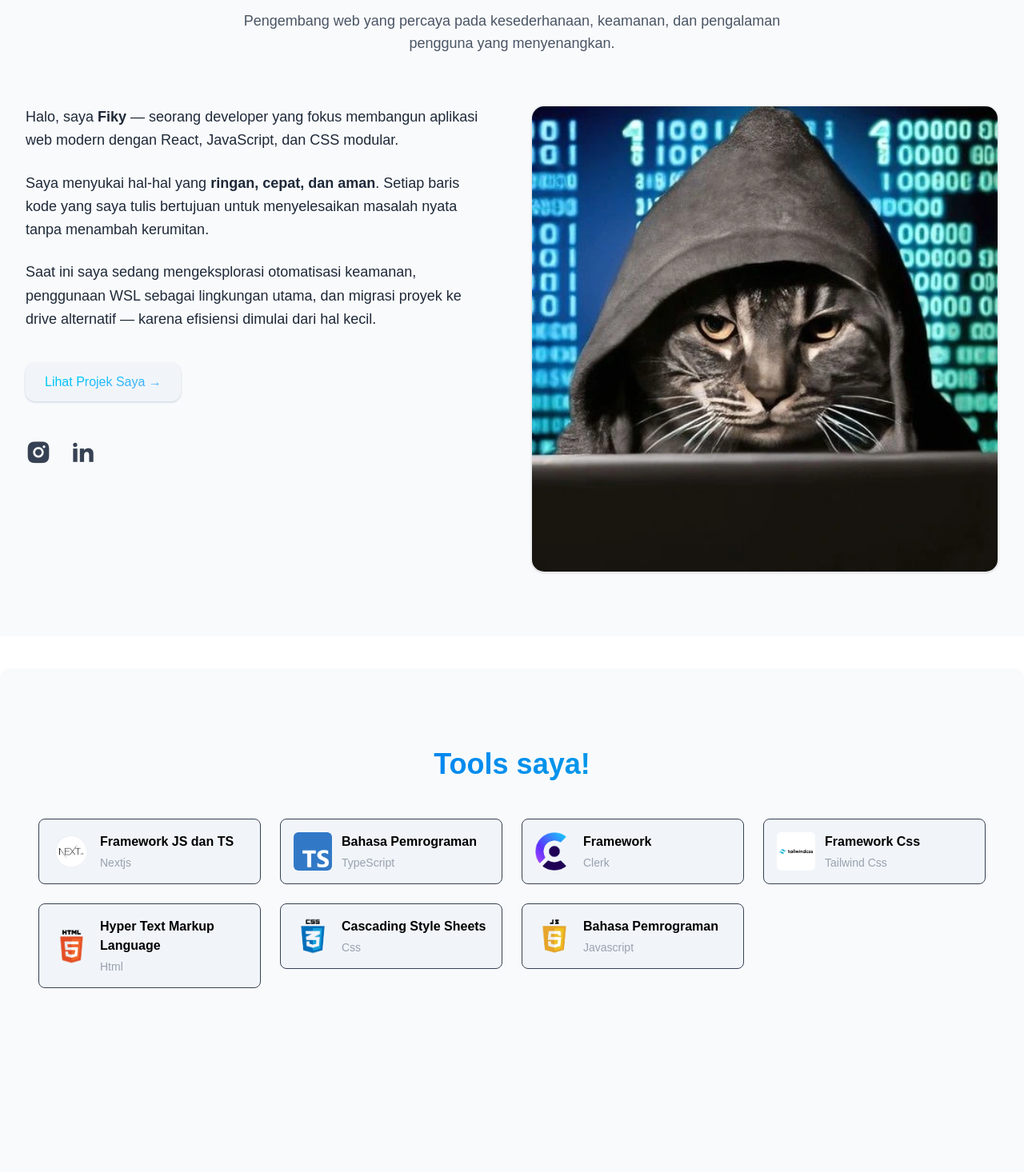
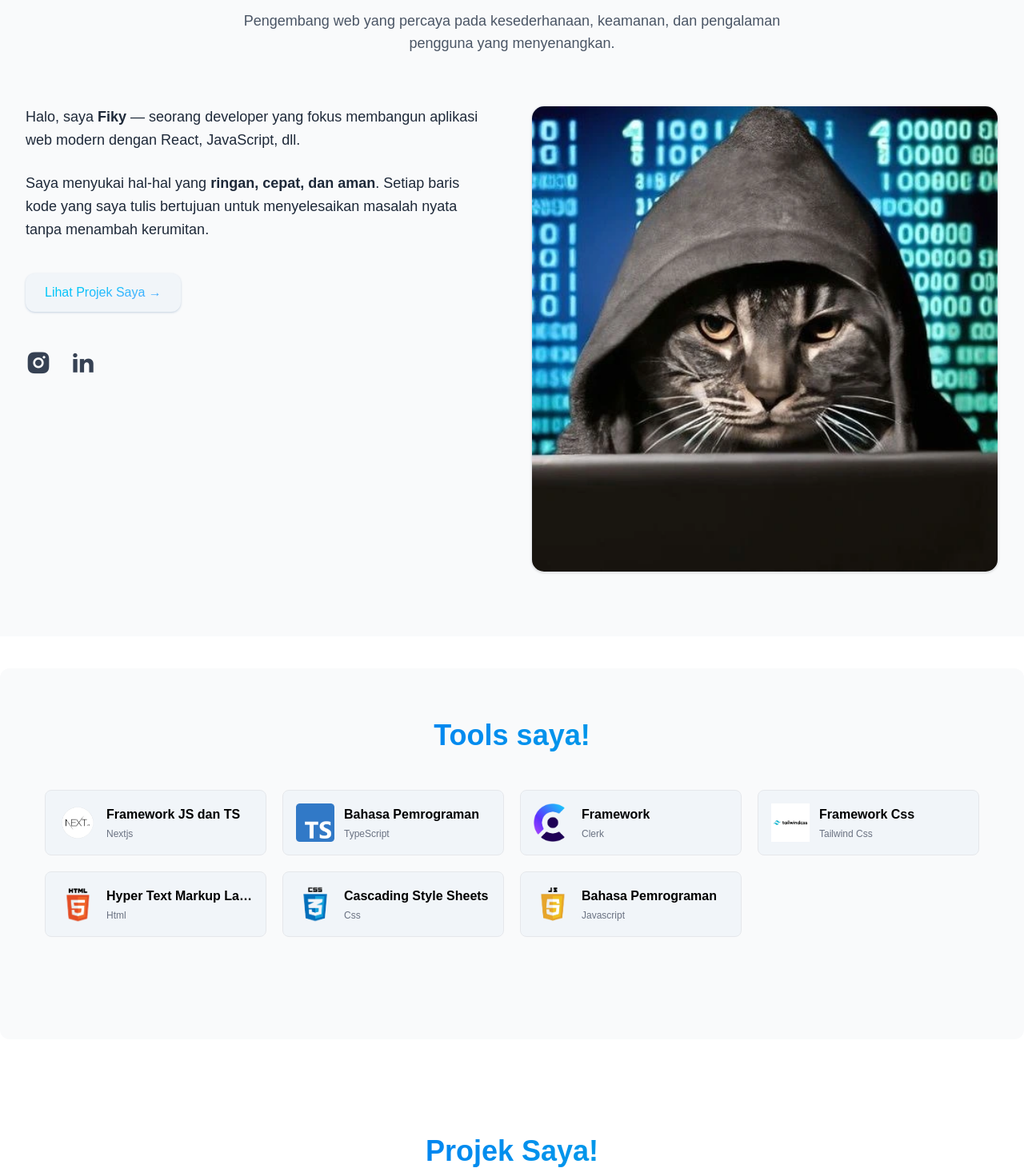
Before and after one commit to FIKY0911/PortFolio, a React (Vite) app: page / in a window 1280 px wide. Shown: the part 1104-2570 px from the top of the page at 80% size. Built offline with nearby package versions, Linux system fonts and the light colour scheme.

Commit message:
Penambahan Projek dan Skill

```diff
--- a/src/components/footer/Footer.jsx
+++ b/src/components/footer/Footer.jsx
@@ -47,10 +47,10 @@ const Footer = () => {
               <p>
                 Email:{' '}
                 <a
-                  href='mailto:budi@example.com'
+                  href='mailto:linkidnmohamadfiky@gmail.com'
                   className='hover:text-cyan-600 transition-colors'
                 >
-                  budi@example.com
+                  linkidnmohamadfiky@gmail.com
                 </a>
               </p>
             </address>
--- a/src/components/skill/fragments/Card.jsx
+++ b/src/components/skill/fragments/Card.jsx
@@ -1,4 +1,3 @@
-// src/components/fragment/Card.jsx
 import React from 'react';
 import { listTools } from '../../../data/data';
 import { Link } from 'react-router-dom';
@@ -19,22 +18,22 @@ const AnimatedCard = ({ tool, index }) => {
       className={`block ${inView ? 'animate__animated animate__fadeInRight' : ''}`}
       style={{ animationDelay }}
     >
-      <div className="bg-slate-100 rounded-lg border border-gray-700 hover:border-blue-500 hover:scale-[1.02] transition-all duration-300 flex items-center p-4 group cursor-pointer">
-        {/* Ikon */}
-        <div className="shrink-0 w-12 h-12 flex items-center justify-center mr-3">
+      <div className="bg-slate-100 rounded-lg border border-gray-200 hover:border-blue-500 hover:shadow-md hover:scale-[1.02] transition-all duration-300 flex items-center p-3 sm:p-4 group cursor-pointer overflow-hidden">
+        {/* Ikon — responsif di semua layar */}
+        <div className="shrink-0 w-10 h-10 sm:w-12 sm:h-12 flex items-center justify-center mr-2 sm:mr-3">
           <img
             src={tool.image}
             alt={tool.ket}
-            className="w-full h-full object-contain rounded-md"
+            className="w-full h-full object-contain"
           />
         </div>
 
-        {/* Teks */}
-        <div className="flex flex-col justify-center">
-          <h3 className="text-black font-semibold text-sm md:text-base group-hover:text-blue-400 transition-colors">
+        {/* Teks — ukuran fleksibel */}
+        <div className="flex flex-col justify-center min-w-0">
+          <h3 className="text-black font-semibold text-xs sm:text-sm md:text-base group-hover:text-blue-600 transition-colors truncate">
             {tool.ket}
           </h3>
-          <p className="text-gray-400 text-xs md:text-sm mt-1">
+          <p className="text-gray-500 text-xs mt-0.5 sm:mt-1">
             {tool.name || 'Framework / Library'}
           </p>
         </div>
@@ -45,9 +44,8 @@ const AnimatedCard = ({ tool, index }) => {
 
 const Card = () => {
   return (
-    <div className="max-w-7xl mx-auto px-4">
-      {/* Grid responsif */}
-      <div className="grid grid-cols-1 sm:grid-cols-1 md:grid-cols-2 lg:grid-cols-3 xl:grid-cols-4 gap-6 mb-20 md:mb-60">
+    <div className="w-full max-w-7xl mx-auto px-4 sm:px-6">
+      <div className="grid grid-cols-1 sm:grid-cols-2 lg:grid-cols-3 xl:grid-cols-4 gap-4 sm:gap-5 mb-16">
         {listTools.map((tool, index) => (
           <AnimatedCard key={tool.id} tool={tool} index={index} />
         ))}
--- a/src/pages/About.jsx
+++ b/src/pages/About.jsx
@@ -40,19 +40,13 @@ const About = () => {
           >
             <p className='text-gray-800 text-lg leading-relaxed'>
               Halo, saya <strong>Fiky</strong> — seorang developer yang fokus
-              membangun aplikasi web modern dengan React, JavaScript, dan
-              CSS modular.
+              membangun aplikasi web modern dengan React, JavaScript, dll.
             </p>
             <p className='text-gray-800 text-lg leading-relaxed'>
               Saya menyukai hal-hal yang{' '}
               <strong>ringan, cepat, dan aman</strong>. Setiap baris kode yang
               saya tulis bertujuan untuk menyelesaikan masalah nyata tanpa
               menambah kerumitan.
-            </p>
-            <p className='text-gray-800 text-lg leading-relaxed'>
-              Saat ini saya sedang mengeksplorasi otomatisasi keamanan,
-              penggunaan WSL sebagai lingkungan utama, dan migrasi proyek ke
-              drive alternatif — karena efisiensi dimulai dari hal kecil.
             </p>
 
             {/* CTA Button */}
--- a/src/pages/Skill.jsx
+++ b/src/pages/Skill.jsx
@@ -6,7 +6,7 @@ const Skill = () => {
   return (
     <>
     <Container>
-      <div className="w-auto mx-auto py-25 sm:px-6 lg:px-8 bg-gray-50 px-40 rounded-xl">
+      <div className="w-auto mx-auto py-10 sm:py-16 bg-gray-50 px-4 sm:px-6 lg:px-8 rounded-xl">
         <div className="text-center mb-12">
           <h2 className="text-3xl md:text-4xl font-bold bg-gradient-to-r from-blue-600 to-cyan-500 bg-clip-text text-transparent mb-4">
             Tools saya!
```
